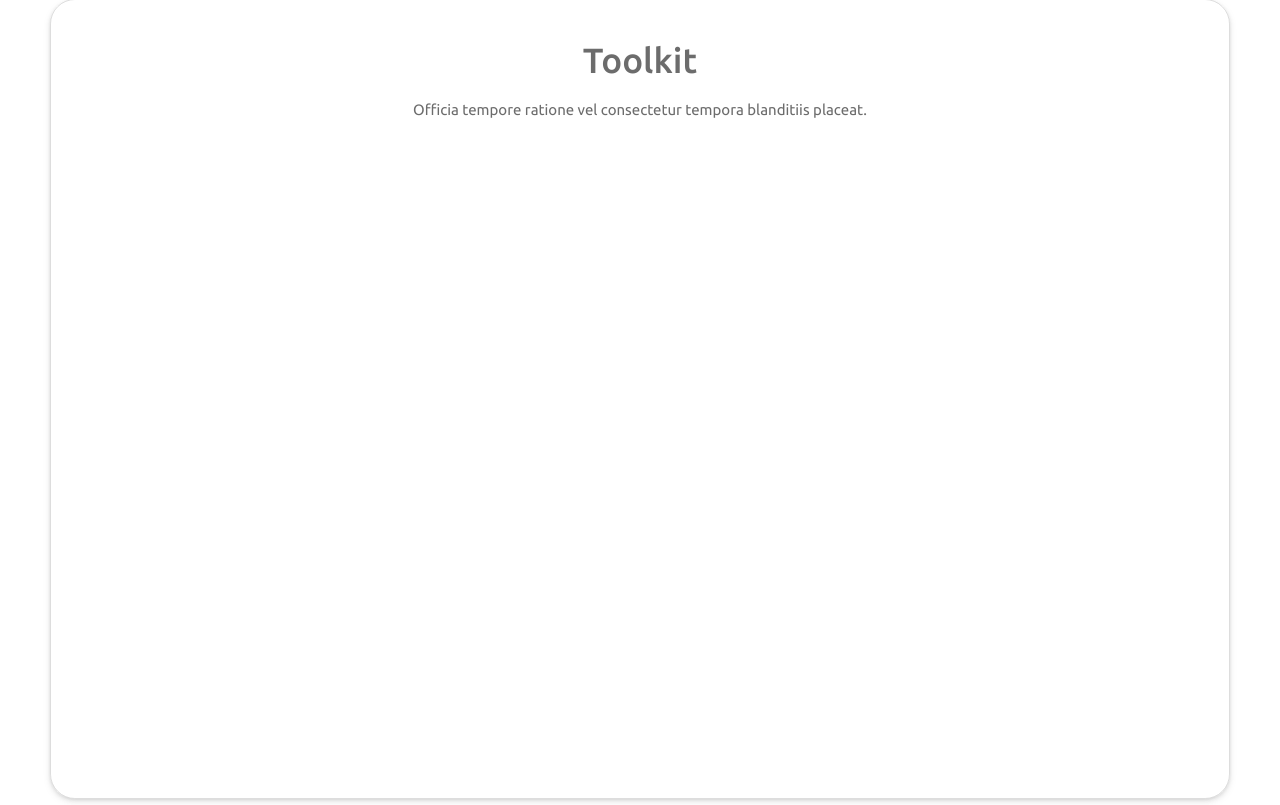
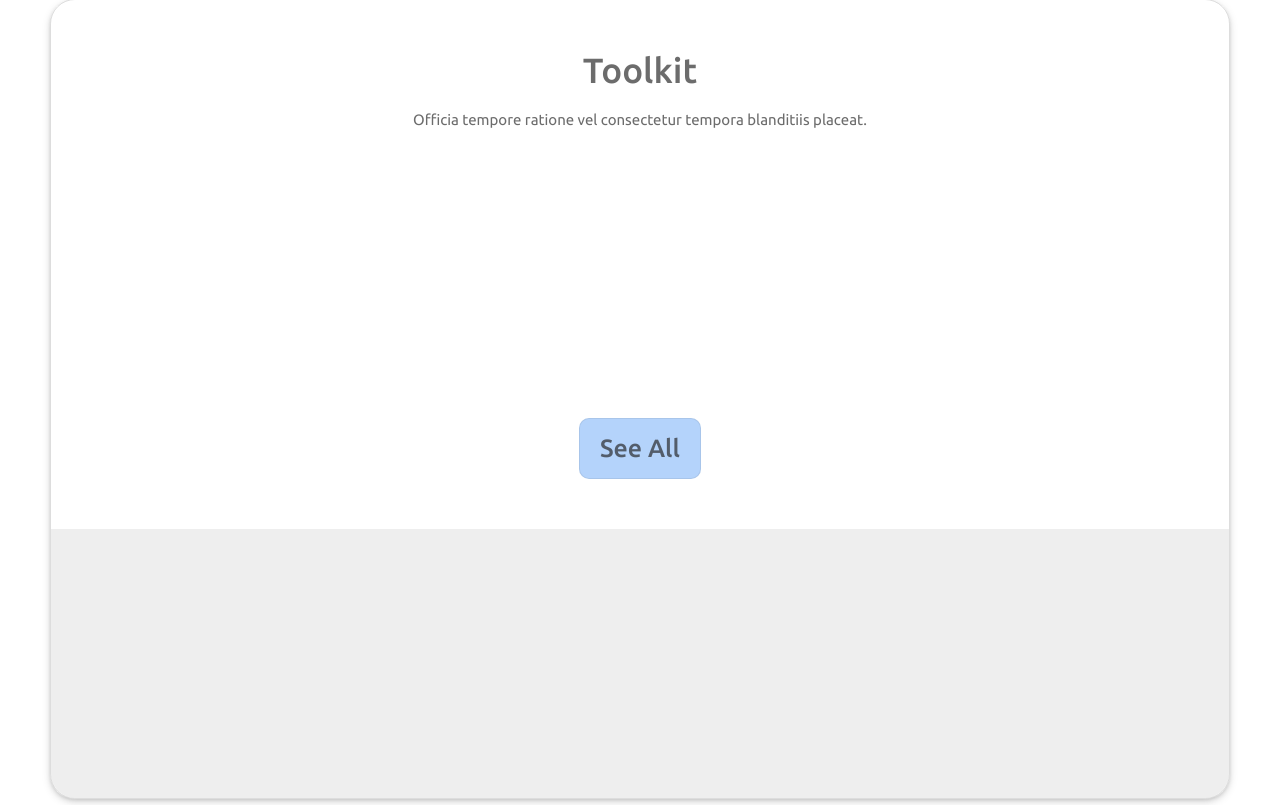
Before and after one commit to DylanSchiff/phuggit-proto, a React (Create React App) app: page / in a window 1280 px wide. Shown: the part 2015-2820 px from the top of the page. Built offline with nearby package versions, Linux system fonts and the light colour scheme.

Commit message:
okaynowbuttonsandimages

```diff
--- a/src/App.jsx
+++ b/src/App.jsx
@@ -208,7 +208,7 @@ const FirstSplashButton = styled(SplashButton)`
     background-color: var(--accent-001);
     font-size: 25px;
     font-weight: 500;
-    border: 1px solid #0001;
+    border: 1px solid var(--fade-001);
     @media only screen and (max-width: 1000px) {
         font-size: 20px;
     }
@@ -216,7 +216,8 @@ const FirstSplashButton = styled(SplashButton)`
         font-size: 15px;
     }
     &:hover {
-        box-shadow: 0 1px 3px #0001, 0 2px 5px #0001, 0 3px 8px #2221;
+        box-shadow: 0 1px 3px var(--fade-001), 0 2px 5px var(--fade-001),
+            0 3px 8px var(--fade-002);
     }
 `;
 const SecondSplashButton = styled(SplashButton)`
@@ -294,7 +295,8 @@ const AllCards = styled.div`
         border-radius: 25px;
         overflow: hidden;
         border: 1px solid var(--fade-002);
-        box-shadow: 0 1px 3px #0001, 0 2px 5px #0001, 0 3px 8px #2221;
+        box-shadow: 0 1px 3px var(--fade-001), 0 2px 5px var(--fade-001),
+            0 3px 8px var(--fade-002);
     }
 `;
 const Card = styled.div`
@@ -309,7 +311,8 @@ const Card = styled.div`
     flex-flow: column nowrap;
     align-items: center;
     justify-content: flex-start;
-    box-shadow: 0 1px 3px #0001, 0 2px 5px #0001, 0 3px 8px #2221;
+    box-shadow: 0 1px 3px var(--fade-001), 0 2px 5px var(--fade-001),
+        0 3px 8px var(--fade-002);
     transition: 111ms linear;
     &:hover {
         background-color: var(--accent-001);
@@ -391,7 +394,8 @@ const CardButton = styled.div`
     color: var(--accent-004);
     &:hover {
         color: var(--accent-001);
-        box-shadow: 0 1px 3px #0001, 0 2px 5px #0001, 0 3px 8px #2221;
+        box-shadow: 0 1px 3px var(--fade-001), 0 2px 5px var(--fade-001),
+            0 3px 8px var(--fade-002);
     }
     @media only screen and (max-width: 1000px) {
         font-size: 20px;
@@ -446,8 +450,8 @@ const AdditionalProjects = styled.div`
     min-height: 30vh;
     background-color: var(--fade-001);
     margin-bottom: 20px;
-    box-shadow: inset 0 1px 3px #0001, inset 0 2px 5px #0001,
-        inset 0 3px 8px #2221;
+    box-shadow: inset 0 1px 3px var(--fade-001), inset 0 2px 5px var(--fade-001),
+        inset 0 3px 8px var(--fade-002);
 `;
 const AdditionalProjectsButton = styled.div`
     cursor: pointer;
@@ -460,7 +464,7 @@ const AdditionalProjectsButton = styled.div`
     background-color: var(--accent-001);
     font-size: 25px;
     font-weight: 500;
-    border: 1px solid #0001;
+    border: 1px solid var(--fade-001);
     @media only screen and (max-width: 1000px) {
         font-size: 20px;
     }
@@ -468,7 +472,8 @@ const AdditionalProjectsButton = styled.div`
         font-size: 15px;
     }
     &:hover {
-        box-shadow: 0 1px 3px #0001, 0 2px 5px #0001, 0 3px 8px #2221;
+        box-shadow: 0 1px 3px var(--fade-001), 0 2px 5px var(--fade-001),
+            0 3px 8px var(--fade-002);
         color: var(--white-002);
     }
 `;
@@ -508,7 +513,8 @@ const ContactButton = styled.a`
     color: var(--accent-004);
     &:hover {
         color: var(--accent-001);
-        box-shadow: 0 1px 3px #0001, 0 2px 5px #0001, 0 3px 8px #2221;
+        box-shadow: 0 1px 3px var(--fade-001), 0 2px 5px var(--fade-001),
+            0 3px 8px var(--fade-002);
     }
     @media only screen and (max-width: 1000px) {
         border: 1px solid var(--fade-002);
@@ -526,19 +532,54 @@ const ToolkitContainer = styled.div`
     width: 100%;
     border-radius: 25px;
     min-height: 100vh;
-    padding: 40px;
+    /* padding: 40px; */
     display: flex;
     flex-flow: column nowrap;
     align-items: center;
     justify-content: flex-start;
-    box-shadow: 0 1px 3px #0001, 0 2px 5px #0001, 0 3px 8px #2221;
+    box-shadow: 0 1px 3px var(--fade-001), 0 2px 5px var(--fade-001),
+        0 3px 8px var(--fade-002);
     transition: 111ms linear;
     margin-bottom: 50px;
+    padding-top: 50px;
+    overflow: hidden;
 `;
 
-const ToolsContainer = styled.div``;
-const ToolsButton = styled.div``;
-const ToolsFooter = styled.div``;
+const ToolsContainer = styled.div`
+    flex: 1;
+    width: 100%;
+    /* background-color: ; */
+`;
+const ToolsButton = styled.div`
+    cursor: pointer;
+    outline: none;
+    border: none;
+    border-radius: 10px;
+    transition: 111ms linear;
+    user-select: none;
+    padding: 15px 20px;
+    background-color: var(--accent-001);
+    font-size: 25px;
+    font-weight: 500;
+    border: 1px solid var(--fade-001);
+    @media only screen and (max-width: 1000px) {
+        font-size: 20px;
+    }
+    @media only screen and (max-width: 600px) {
+        font-size: 15px;
+    }
+    &:hover {
+        box-shadow: 0 1px 3px var(--fade-001), 0 2px 5px var(--fade-001),
+            0 3px 8px var(--fade-002);
+        color: var(--white-002);
+    }
+`;
+const ToolsFooter = styled.div`
+    background-color: var(--fade-001);
+    flex: 1;
+    width: 100%;
+    margin-top: 50px;
+`;
 
 //////////////////////////////////////////////////////////////////////
 
@@ -789,7 +830,7 @@ const App = () => {
                             spantext="Officia tempore ratione vel consectetur tempora blanditiis placeat."
                         />
                         <ToolsContainer></ToolsContainer>
-                        <ToolsButton></ToolsButton>
+                        <ToolsButton>See All</ToolsButton>
                         <ToolsFooter></ToolsFooter>
                     </ToolkitContainer>
 
@@ -811,15 +852,18 @@ const App = () => {
                         />
                         <PopTray />
                         <ContactButton
-                            // onClick={() => window.scrolltoheadsection()}
-                            onClick={() => !currentPop? window.scrolltoheadsection():null}
+                            onClick={() =>
+                                !currentPop
+                                    ? window.scrolltoheadsection()
+                                    : null
+                            }
                             href={currentPop ? currentPop.path : null}
                             target="_blank"
                             rel="noreferrer"
                         >
                             {currentPop
                                 ? `visit ${currentPop.heading}`
-                                : "select option"}
+                                : "back to top"}
                         </ContactButton>
                     </ContactBox>
                 </AppCardsContainer>
```
